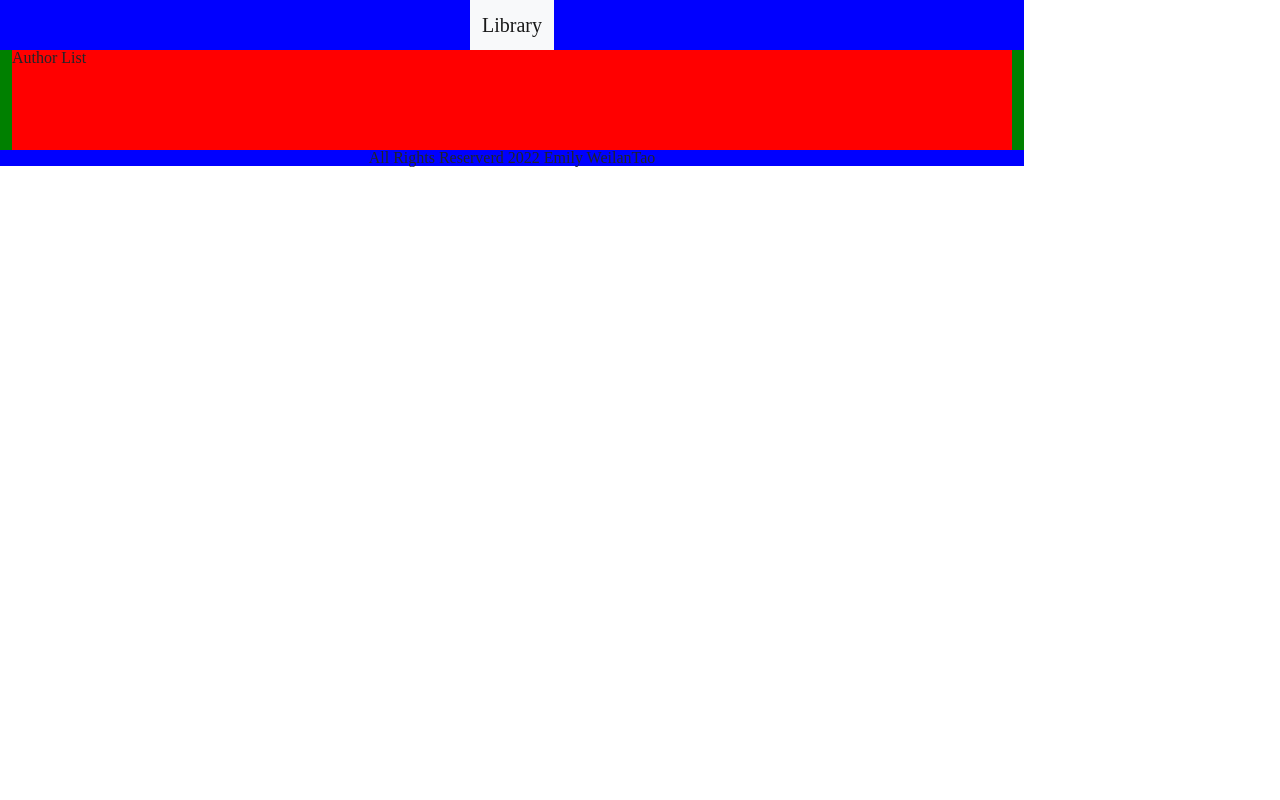
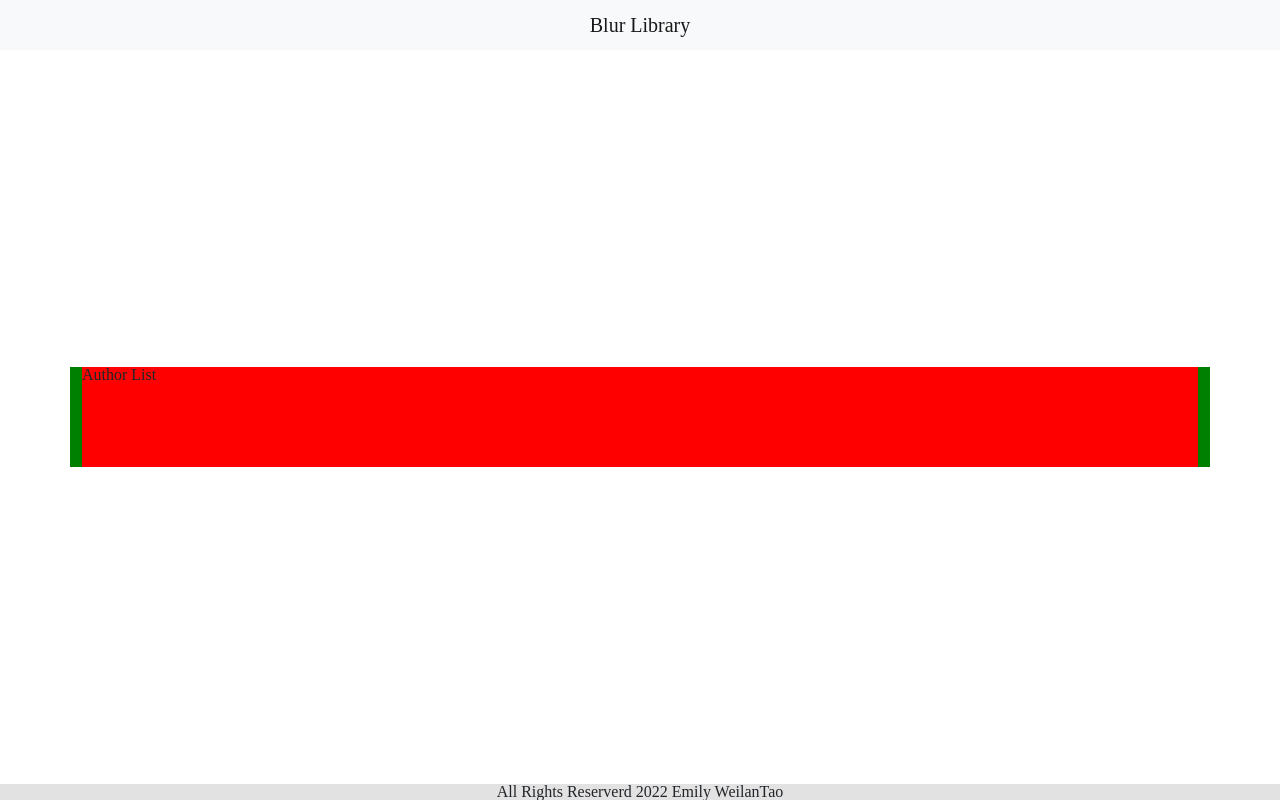
Before and after one commit to WeilanTao/LibraryWebsite, a Django app: page / in a window 1280 px wide. Run offline with Django 4.2, Linux system fonts and the light colour scheme; data that the repository does not hold is empty; some libraries are stand-ins or nearby versions.

Commit message:
ui -- header and footer

```diff
--- a/Library/static/css/base.css
+++ b/Library/static/css/base.css
@@ -1,20 +1,25 @@
 .wrapper {
   display: flex;
-  /* height: 100px; */
-  width: 80%;
+  height: 100vh;
+
   flex-direction: column;
   justify-content: space-between;
-  align-items: center;
+  align-items: stretch;
   flex-grow: 1;
   flex: 1;
-  overflow: visible;
-  background-color: blue;
+  overflow: hidden;
+  /* background-color: rgba(114, 175, 249, 0.275); */
 }
 .container {
   background-color: green;
-  /* height: 100px; */
 }
 
 .navbar-brand {
   margin: 0 auto;
 }
+
+.footer {
+  width: 100%;
+  text-align: center;
+  background-color: rgb(226, 226, 226);
+}
--- a/Library/templates/base.html
+++ b/Library/templates/base.html
@@ -32,7 +32,7 @@
     <div class="wrapper">
       <nav class="navbar navbar-light bg-light">
         <div class="container-fluid">
-          <span class="navbar-brand mb-0 h1">Library</span>
+          <span class="navbar-brand mb-0 h1">Blur Library</span>
         </div>
       </nav>
 
```
